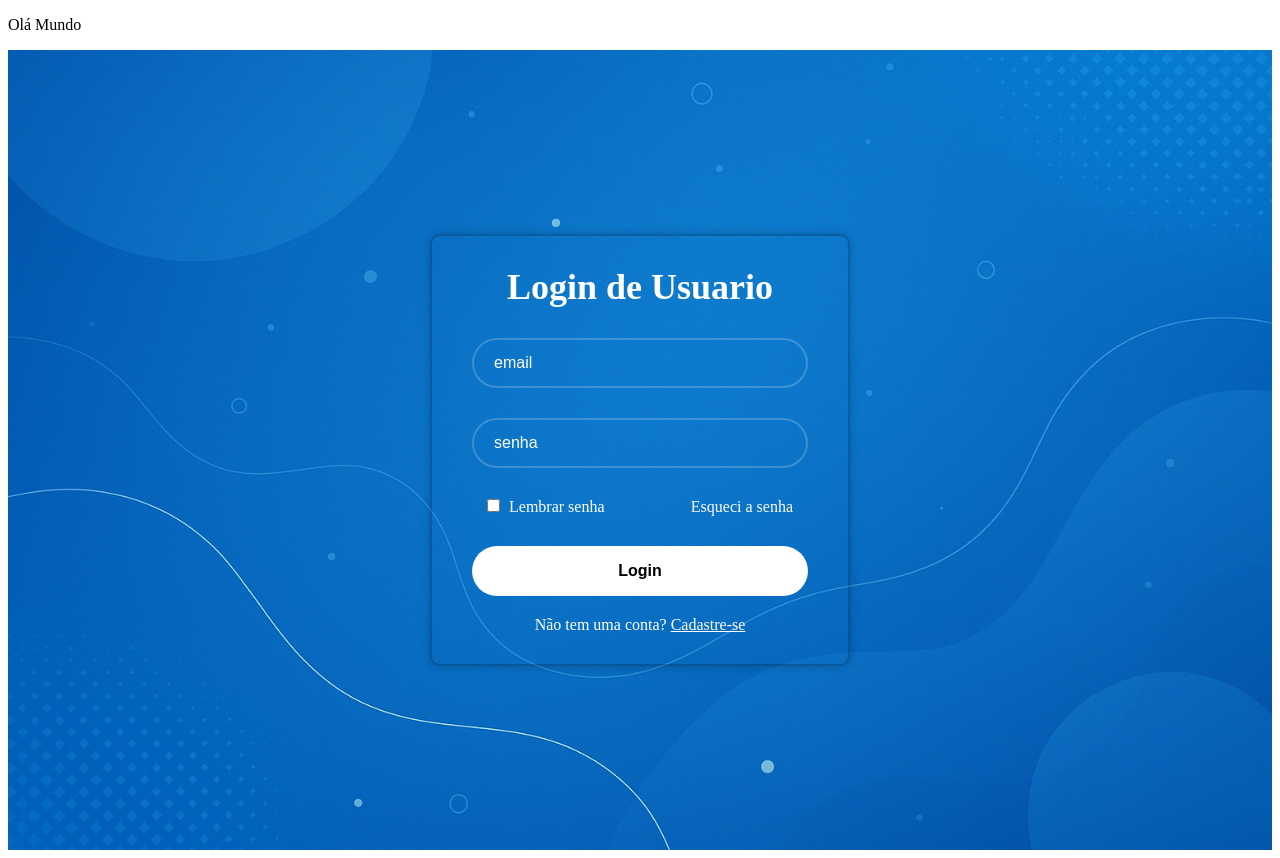
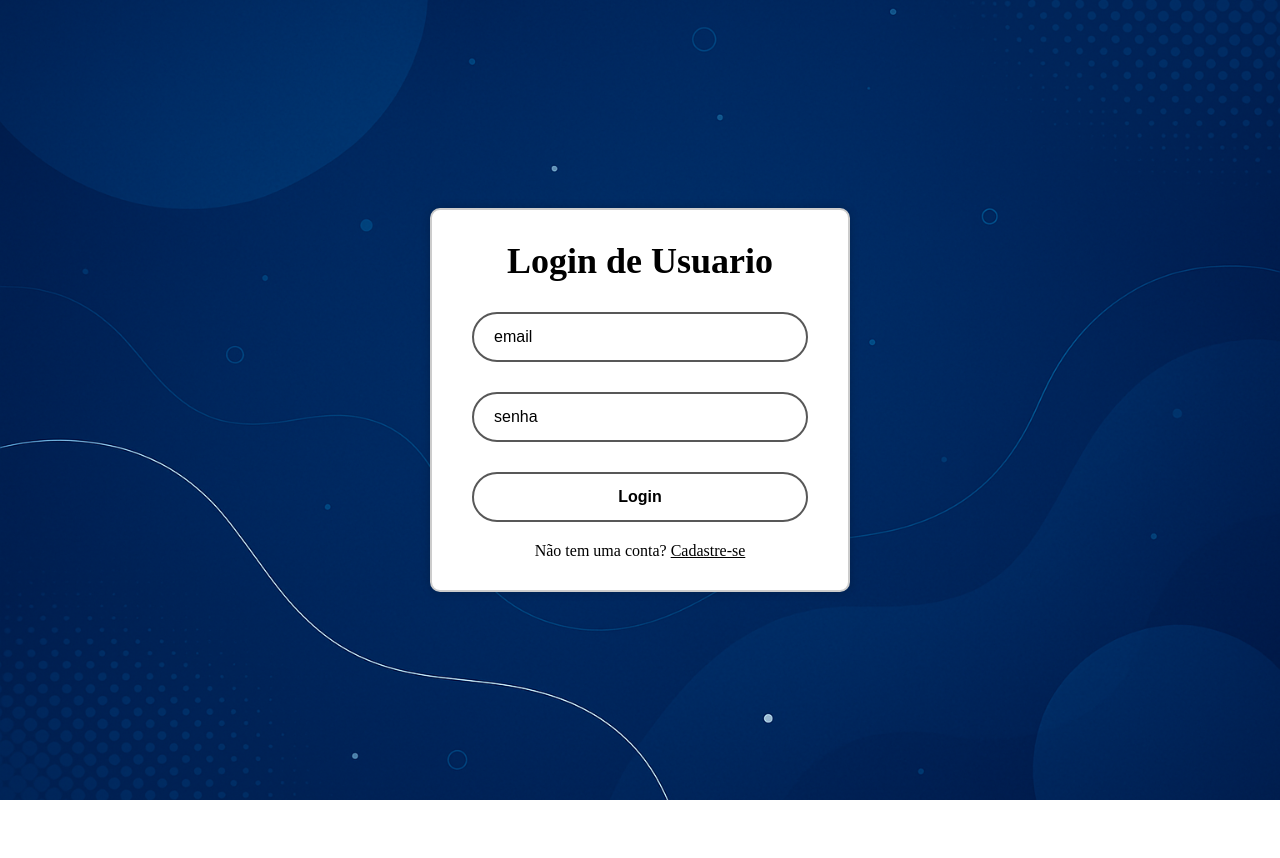
Before and after one commit to Leopatito/trabalho-de-web, an Angular app: page /login in a window 1280 px wide. After the commit the page ends 800 px from the top, so only its background shows below. Built offline with nearby package versions, Linux system fonts and the light colour scheme.

Commit message:
atualizando css login

```diff
--- a/src/app/app.html
+++ b/src/app/app.html
@@ -1,5 +1,5 @@
 
-<p>Olá Mundo</p>
+
 
 
 <router-outlet />
--- a/src/app/features/users/components/login/login/login.html
+++ b/src/app/features/users/components/login/login/login.html
@@ -1,5 +1,5 @@
 
-<body>
+
 <main class="container">
   <form>
     <h1>Login de Usuario</h1>
@@ -9,7 +9,7 @@
     <div class="inputBox">
       <input placeholder="senha" type="password">
     </div>
-
+<!--
     <div class="remember-forgot">
       <label>
         <input type="checkbox">
@@ -17,7 +17,7 @@
       </label>
       <a href="#">Esqueci a senha</a>
     </div>
-
+-->
     <button type="submit" class="button-login">Login</button>
 
     <div class="register-link">
@@ -25,4 +25,3 @@
     </div>
   </form>
 </main>
-</body>
--- a/src/app/features/users/components/login/login/login.scss
+++ b/src/app/features/users/components/login/login/login.scss
@@ -8,16 +8,24 @@
   display: flex;
   justify-content: center;
   align-items: center;
-  min-height: 100vh;
-  background-image: url('./img.png');
+  width: 100%;
+  height: 100vh;
+  background-image: url('./fundotrab.png');
   background-position: center;
   background-repeat: no-repeat;
   background-size: cover;
+  background-attachment: fixed;
+  overflow: hidden;
+  position: fixed;
+  top: 0;
+  left: 0;
+  right: 0;
+  bottom: 0;
 }
 
 .container {
   width: 420px;
-  background: transparent;
+  background: white;
   border: 2px solid rgba(0, 0, 0, 0.2);
   border-radius: 10px;
   padding: 30px 40px;
@@ -27,7 +35,7 @@
 .container h1 {
   font-size: 36px;
   text-align: center;
-  color: #fff;
+  color: #000000;
 }
 
 .inputBox {
@@ -41,44 +49,44 @@
   width: 100%;
   height: 100%;
   background: transparent;
-  border: 2px solid rgba(255, 255, 255, 0.2);
+  border: 2px solid #585858;
   border-radius: 40px;
   font-size: 16px;
-  color: #fff;
+  color: #000000;
   padding: 20px 45px 20px 20px;
 }
 
 .inputBox input::placeholder {
-  color: rgb(255, 255, 255);
+  color: rgb(0, 0, 0);
 }
 
-.remember-forgot {
-  display: flex;
-  justify-content: space-between;
-  padding: 15px;
-  margin: -15px 0 15px;
-  color: #fff;
-}
+// .remember-forgot {
+//   display: flex;
+//   justify-content: space-between;
+//   padding: 15px;
+//   margin: -15px 0 15px;
+//   color: #000000;
+// }
 
-.remember-forgot label input {
-  accent-color: #fff;
-  margin-right: 5px;
-}
+// .remember-forgot label input {
+//   accent-color: #000000;
+//   margin-right: 5px;
+// }
 
-.remember-forgot a {
-  color: #fff;
-  text-decoration: none;
-}
+// .remember-forgot a {
+//   color: #000000;
+//   text-decoration: none;
+// }
 
-.remember-forgot a:hover {
-  text-decoration: underline;
-}
+// .remember-forgot a:hover {
+//   text-decoration: underline;
+// }
 
 .button-login {
   width: 100%;
   height: 50px;
-  background-color: #fff;
-  border: none;
+  background-color: #ffffff;
+  border: 2px solid #585858;
   border-radius: 40px;
   cursor: pointer;
   font-size: 16px;
@@ -87,18 +95,18 @@
 }
 
 .button-login:hover {
-  background-color: #87b0fc;
-  border: 2px solid #fff;
-  color: #fff;
+  background-color: #9d9d9d;
+  border: 2px solid #000000;
+  color: #000000;
   transition: 1s;
 }
 
 .register-link {
-  color: #fff;
+  color: #000000;
   text-align: center;
   margin-top: 20px;
 }
 
 .register-link a {
-  color: #fefefe;
+  color: #000000;
 }
```
Also changed, not shown: src/app/features/users/components/login/login/fundotrab.png (added), src/app/features/users/components/login/login/img.png (deleted).
